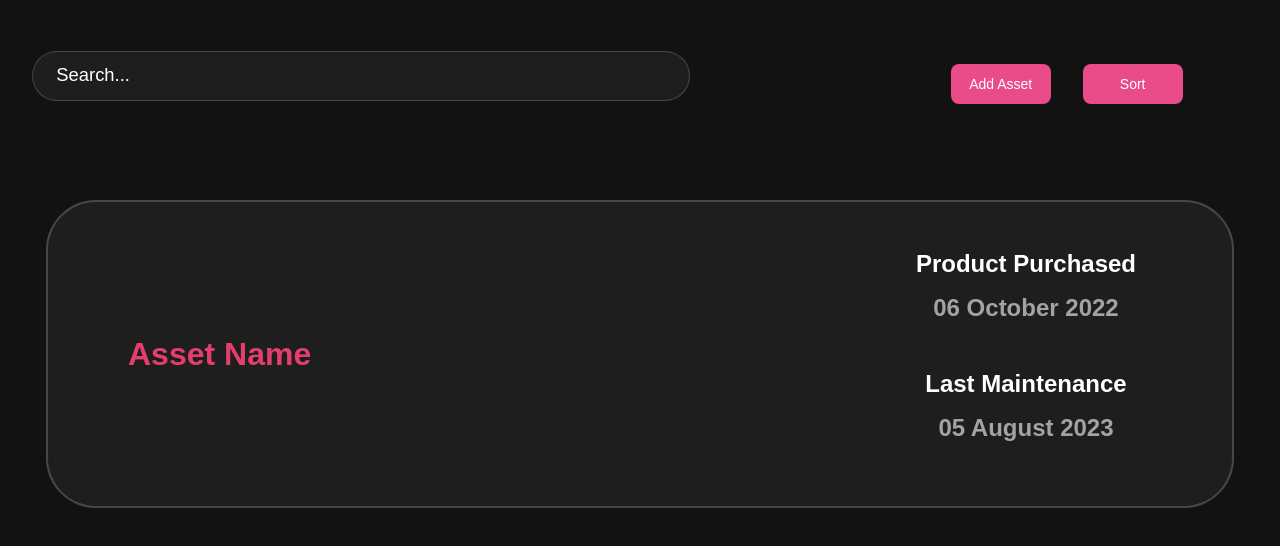
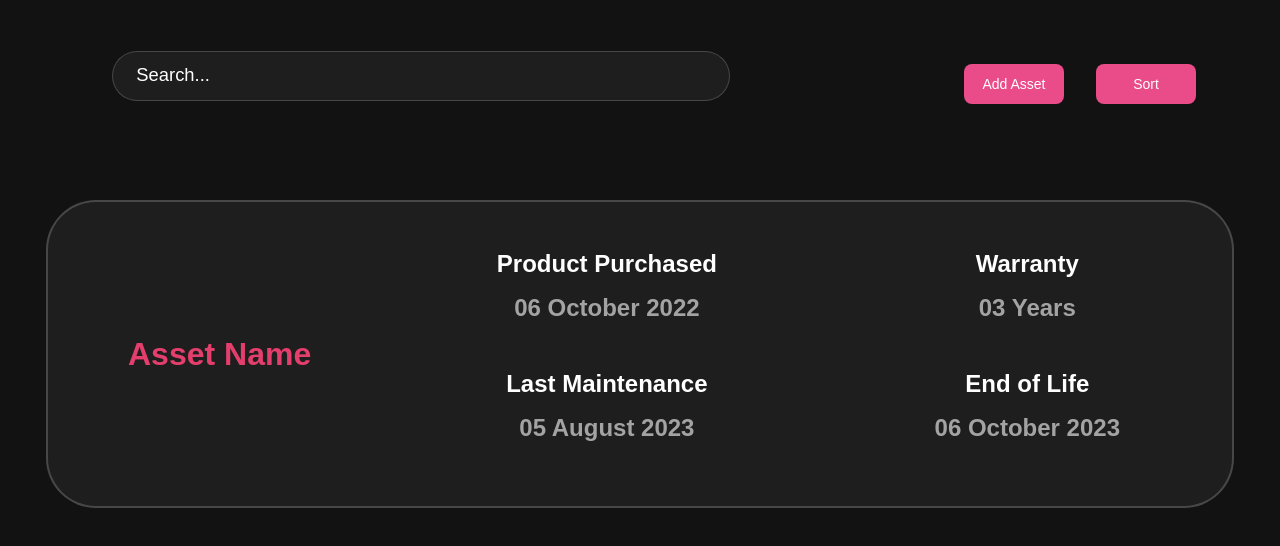
Before and after one commit to MankiratSingh1315/SustainIT, a React (Vite) app in the folder Dashboard/: page / in a window 1280 px wide. Shown: the top 546 px of the page. Built offline with nearby package versions, Linux system fonts and the light colour scheme.

Commit message:
updateee

```diff
--- a/Dashboard/src/pages/home/home.jsx
+++ b/Dashboard/src/pages/home/home.jsx
@@ -16,20 +16,27 @@ export default function Home() {
           </button>
         </div>
       </div>
+
       <div className={styles.container}>
         <div className={styles.card}>
           <div className={styles.inner_left}>
             <h1>Asset Name</h1>
           </div>
+
           <div className={styles.inner_right}>
+            <div className={styles.inner_right_one}>
               <div
                 className={`${styles.inner_right_one} ${styles.inner_right_content}`}
               >
                 <h4 className={styles.inner_right_text_heading}>
                   Product Purchased
                 </h4>
-              <h5 className={styles.inner_right_text_data}>06 October 2022</h5>
+
+                <h5 className={styles.inner_right_text_data}>
+                  06 October 2022
+                </h5>
               </div>
+
               <div
                 className={`${styles.inner_right_two} ${styles.inner_right_content}`}
               >
@@ -40,6 +47,30 @@ export default function Home() {
               </div>
             </div>
           </div>
+
+          <div className={styles.inner_right_one}>
+              <div
+                className={`${styles.inner_right_one} ${styles.inner_right_content}`}
+              >
+                <h4 className={styles.inner_right_text_heading}>
+                  Warranty
+                </h4>
+
+                <h5 className={styles.inner_right_text_data}>
+                  03 Years
+                </h5>
+              </div>
+
+              <div
+                className={`${styles.inner_right_two} ${styles.inner_right_content}`}
+              >
+                <h4 className={styles.inner_right_text_heading}>
+                  End of Life
+                </h4>
+                <h5 className={styles.inner_right_text_data}>06 October 2023 </h5>
+              </div>
+            </div>
+        </div>
       </div>
     </>
   );
--- a/Dashboard/src/pages/home/home.module.css
+++ b/Dashboard/src/pages/home/home.module.css
@@ -24,14 +24,19 @@
   padding: 2rem 5rem 2rem 5rem;
 }
 
-.inner_left,
-.inner_right {
+.inner_left {
   display: flex;
   flex-direction: column;
   justify-content: center;
   align-items: center;
 }
 
+.inner_right {
+  display: flex;
+  flex-direction: row;
+  justify-content: center;
+  align-items: center;
+}
 .inner_left > h1 {
   align-self: center;
 }
@@ -68,6 +73,7 @@
 .hero_content_left {
   display: flex;
   width: 100%;
+  margin-left: 5rem;
 }
 
 .hero_content_left > input {
```
Lines whose indentation alone changed are shown as unchanged.
